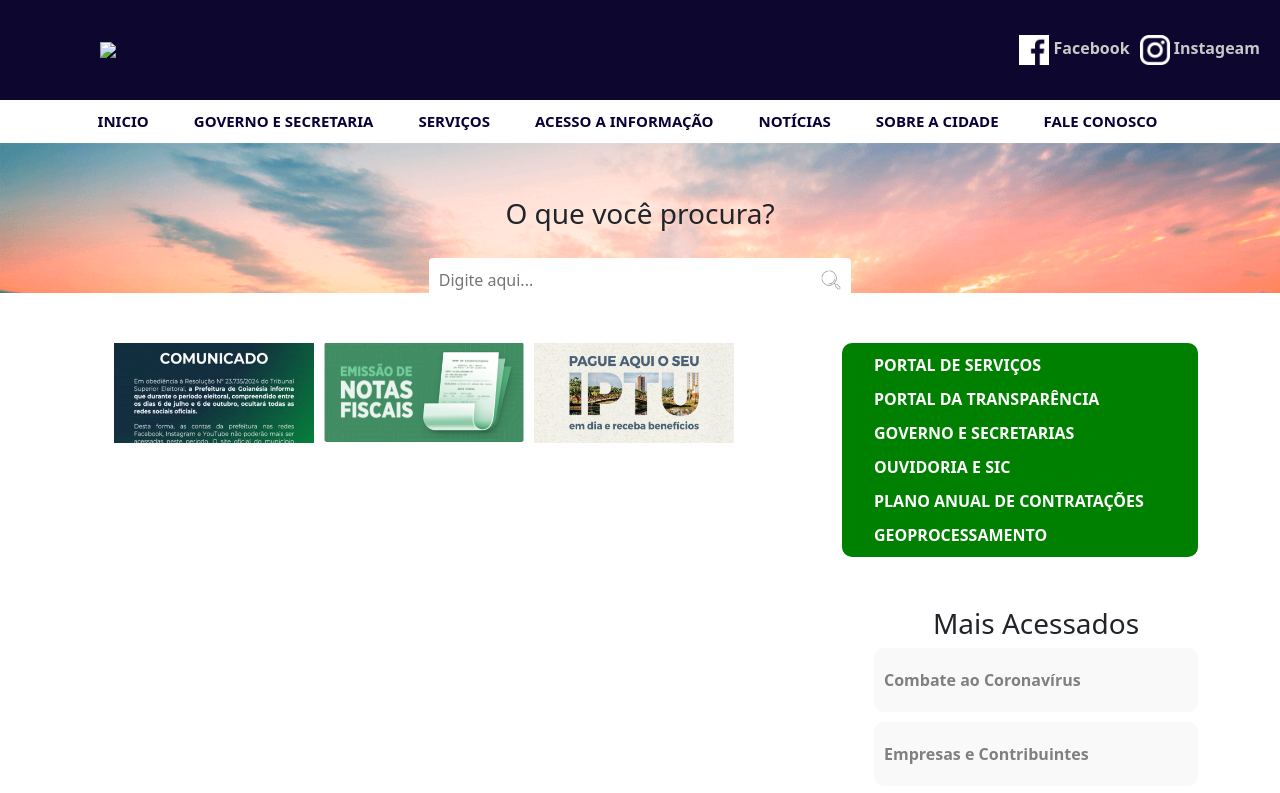
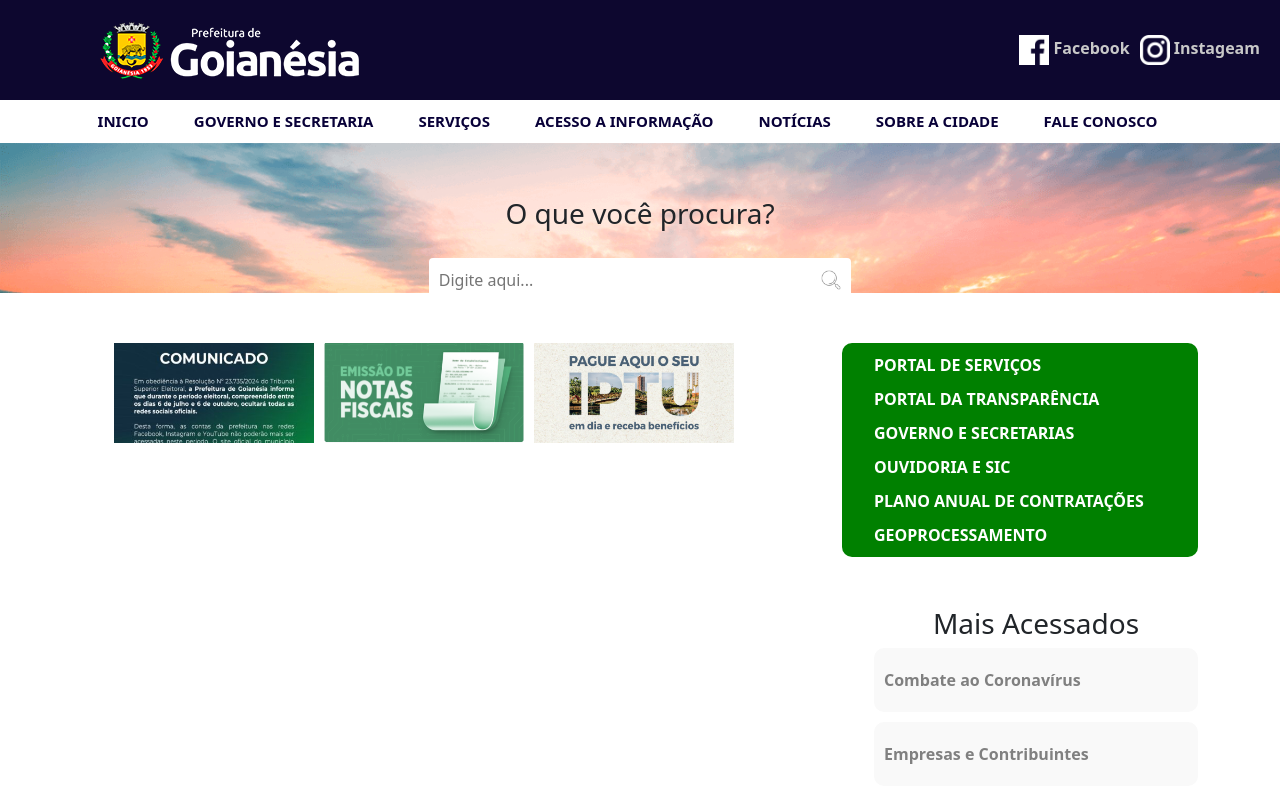
Before and after one commit to carlosviniciusjs/siteprefeitura, a plain HTML site: page index.html in a window 1280 px wide. Shown: the top 793 px of the page. Drawn offline with nearby package versions, Linux system fonts and the light colour scheme; files whose address does not match are found by name.

Commit message:
index.html

```diff
--- a/index.html
+++ b/index.html
@@ -35,7 +35,7 @@
 
     <conteiner>
         <header>
-            <img class="imagemlogo" src="/img/Logo topo.png">
+            <img class="imagemlogo" src="https://github.com/carlosviniciusjs/siteprefeitura/blob/img/Logo%20topo.png">
             <div class="social">
                <ul>
                      <li><img src="/img/face.png" style="width: 30px; height: 30px;"> Facebook </li>
```
